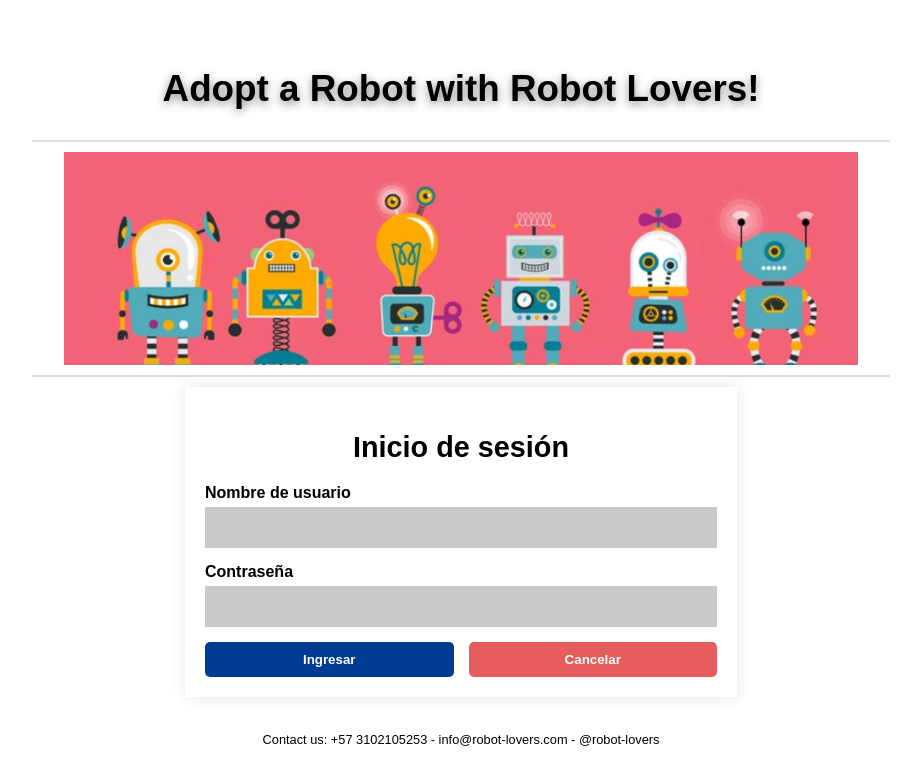
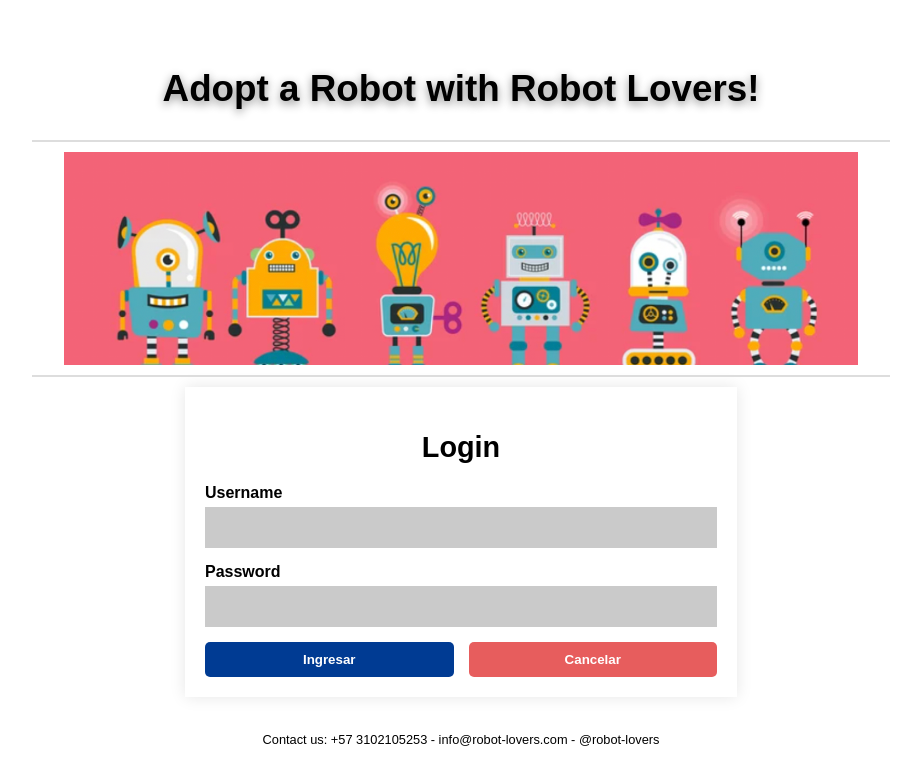
Before and after one commit to mestupinanm/Parcial-1, a React (Create React App) app: page / in a window 1280 px wide. Shown: the top 784 px of the page, without its empty margins (179-1100 px from the left). Built offline with nearby package versions, Linux system fonts and the light colour scheme.

Commit message:
almost there

```diff
--- a/src/App.js
+++ b/src/App.js
@@ -5,7 +5,7 @@ import LoginForm from './components/LoginForm';
 import {FormattedMessage} from 'react-intl' ;
 
 function App() {
-  const [isAuthenticated, setIsAuthenticated] = useState(false);  // Inicialmente no autenticado
+  const [isAuthenticated, setIsAuthenticated] = useState(false);
 
   return (
     <>
--- a/src/components/LoginForm.js
+++ b/src/components/LoginForm.js
@@ -1,5 +1,6 @@
 import React, { useState } from 'react';
-import './LoginForm.css';  // Mantén los estilos en el CSS
+import './LoginForm.css';
+import {FormattedMessage} from 'react-intl' ;
 
 function LoginForm({ onLogin }) {
   const [username, setUsername] = useState('');
@@ -35,10 +36,10 @@ function LoginForm({ onLogin }) {
 
   return (
     <main className="login-form">
-      <h2>Inicio de sesión</h2>
+      <h2><FormattedMessage id="Login"/></h2>
       <form onSubmit={handleSubmit}>
         <div className="form-group">
-          <label>Nombre de usuario</label>
+          <label><FormattedMessage id="Username"/></label>
           <input
             type="text"
             value={username}
@@ -47,7 +48,7 @@ function LoginForm({ onLogin }) {
           />
         </div>
         <div className="form-group">
-          <label>Contraseña</label>
+          <label><FormattedMessage id="Password"/></label>
           <input
             type="password"
             value={password}
--- a/src/components/RobotList.js
+++ b/src/components/RobotList.js
@@ -26,7 +26,7 @@ function RobotList() {
                         <th><FormattedMessage id="ID"/></th>
                         <th><FormattedMessage id="Name"/></th>
                         <th><FormattedMessage id="Model"/></th>
-                        <th><FormattedMessage id="Manufacturer Company"/></th>
+                        <th><FormattedMessage id="Manufacturing Company"/></th>
                     </tr>
                 </thead>
                 <tbody>
--- a/src/locales/en.json
+++ b/src/locales/en.json
@@ -9,7 +9,7 @@
     "Error de autenticación. Revise sus credenciales": "Authentication error. Please check your credentials",
     "Nombre": "Name",
     "Modelo": "Model",
-    "Empresa Fabricante": "Manufacturer Company",
+    "Empresa Fabricante": "Manufacturing Company",
     "➔ Año de Fabricación:": "➔ Year of manufacture:",
     "➔ Capacidad de Procesamiento:": "➔ Processing capacity:",
     "➔ Humor:": "➔ Mood:"
--- a/src/locales/es.json
+++ b/src/locales/es.json
@@ -9,7 +9,7 @@
     "Authentication error. Please check your credentials": "Error de autenticación. Revise sus credenciales",
     "Name": "Nombre",
     "Model": "Modelo",
-    "Manufacturer Company": "Empresa Fabricante",
+    "Manufacturing Company": "Empresa Fabricante",
     "Year of manufacture": "Año de fabricación",
     "Processing capacity": "Capacidad de procesamiento",
     "Mood": "Humor"
```
